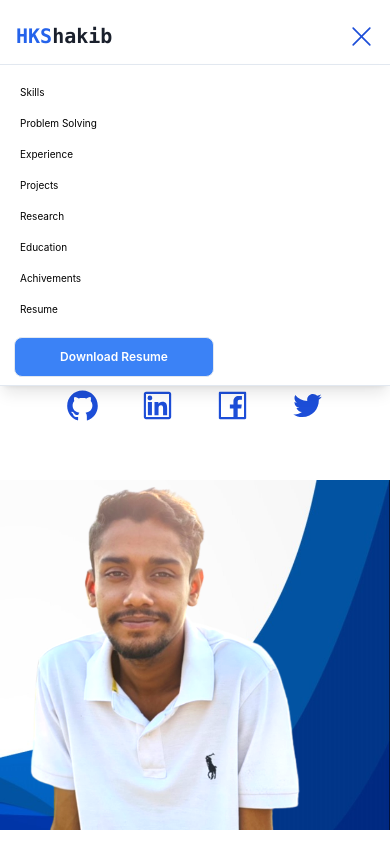
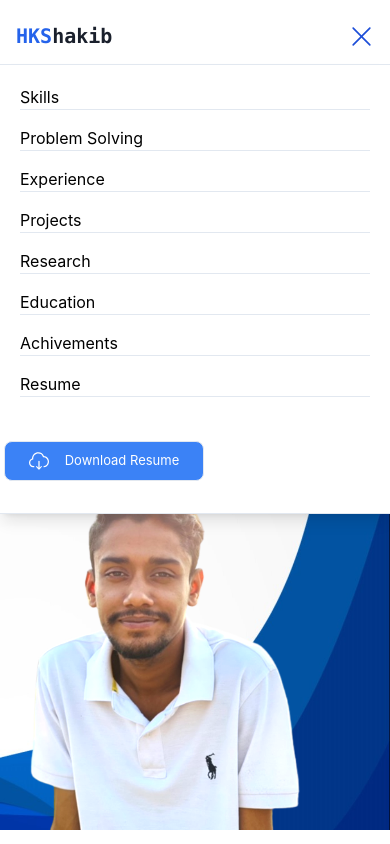
Before and after one commit to hkshakib/portfolio, a React (Create React App) app: page / in a window 390 px wide. Both pictures are taken after a click on the button 361 px from the left and 36 px from the top of the page. Shown: the top 844 px of the page. Built offline with nearby package versions, Linux system fonts and the light colour scheme; no server answers; some icons are missing; what tailwindcss-font-inter would draw is missing.

Commit message:
feat: added Download icon

```diff
--- a/src/components/Navbar.jsx
+++ b/src/components/Navbar.jsx
@@ -4,6 +4,7 @@ import { Link, scroller } from "react-scroll";
 
 import { motion } from "framer-motion";
 import { RxCross1 } from "react-icons/rx";
+import { SlCloudDownload } from "react-icons/sl";
 import CV from "../static/Resume.pdf";
 
 function Navbar() {
@@ -266,12 +267,12 @@ function Navbar() {
           initial={{ opacity: 0, y: -20 }}
           animate={{ opacity: menuOpen ? 1 : 0, y: menuOpen ? 0 : -20 }}
         >
-          <ul className="flex flex-col gap-4 text-[10px] text-black transition-all duration-500 ease-in p-4">
+          <ul className="flex flex-col gap-4 text-[16px] text-black transition-all duration-500 ease-in p-4">
             <li
               className={
                 activeSection === "skills"
-                  ? "text-blue-600"
-                  : "hover:text-blue-600 cursor-pointer"
+                  ? "text-blue-600 border-b-[1px]"
+                  : "hover:text-blue-600 cursor-pointer border-b-[1px]"
               }
             >
               <a href="#skills" onClick={() => setMenuOpen(!menuOpen)}>
@@ -281,8 +282,8 @@ function Navbar() {
             <li
               className={
                 activeSection === "problem-solving"
-                  ? "text-blue-600"
-                  : "hover:text-blue-600 cursor-pointer"
+                  ? "text-blue-600 border-b-[1px]"
+                  : "hover:text-blue-600 cursor-pointer border-b-[1px]"
               }
             >
               <a href="#problem-solving" onClick={() => setMenuOpen(!menuOpen)}>
@@ -292,8 +293,8 @@ function Navbar() {
             <li
               className={
                 activeSection === "experience"
-                  ? "text-blue-600"
-                  : "hover:text-blue-600 cursor-pointer"
+                  ? "text-blue-600 border-b-[1px]"
+                  : "hover:text-blue-600 cursor-pointer border-b-[1px]"
               }
             >
               <a href="#experience" onClick={() => setMenuOpen(!menuOpen)}>
@@ -303,8 +304,8 @@ function Navbar() {
             <li
               className={
                 activeSection === "projects"
-                  ? "text-blue-600"
-                  : "hover:text-blue-600 cursor-pointer"
+                  ? "text-blue-600 border-b-[1px]"
+                  : "hover:text-blue-600 cursor-pointer border-b-[1px]"
               }
             >
               <a href="#projects" onClick={() => setMenuOpen(!menuOpen)}>
@@ -314,8 +315,8 @@ function Navbar() {
             <li
               className={
                 activeSection === "research"
-                  ? "text-blue-600"
-                  : "hover:text-blue-600 cursor-pointer"
+                  ? "text-blue-600 border-b-[1px]"
+                  : "hover:text-blue-600 cursor-pointer border-b-[1px]"
               }
             >
               <a href="#research" onClick={() => setMenuOpen(!menuOpen)}>
@@ -325,8 +326,8 @@ function Navbar() {
             <li
               className={
                 activeSection === "education"
-                  ? "text-blue-600"
-                  : "hover:text-blue-600 cursor-pointer"
+                  ? "text-blue-600 border-b-[1px]"
+                  : "hover:text-blue-600 cursor-pointer border-b-[1px]"
               }
             >
               <a href="#education" onClick={() => setMenuOpen(!menuOpen)}>
@@ -336,8 +337,8 @@ function Navbar() {
             <li
               className={
                 activeSection === "achivements"
-                  ? "text-blue-600"
-                  : "hover:text-blue-600 cursor-pointer"
+                  ? "text-blue-600 border-b-[1px]"
+                  : "hover:text-blue-600 cursor-pointer border-b-[1px]"
               }
             >
               <a href="#achivements" onClick={() => setMenuOpen(!menuOpen)}>
@@ -347,8 +348,8 @@ function Navbar() {
             <li
               className={
                 activeSection === "resume"
-                  ? "text-blue-600"
-                  : "hover:text-blue-600 cursor-pointer"
+                  ? "text-blue-600 border-b-[1px]"
+                  : "hover:text-blue-600 cursor-pointer border-b-[1px]"
               }
             >
               <a href="#resume" onClick={() => setMenuOpen(!menuOpen)}>
@@ -362,8 +363,11 @@ function Navbar() {
             rel="noopener noreferrer"
             className="mx-[10px]"
           >
-            <button className="border h-[40px] w-[200px]  my-1 rounded-lg bg-blue-500 text-white font-semibold hover:bg-blue-400 hover:shadow-lg text-[12px]">
-              Download Resume
+            <button className="flex justify-center items-center border h-[40px] w-[200px]  my-1 rounded-lg bg-blue-500 text-white hover:bg-blue-400 hover:shadow-lg text-[13px]">
+              <span className="flex gap-4 justify-center items-center">
+                <SlCloudDownload className="w-5 h-5"/>
+                <span>Download Resume</span>
+              </span>
             </button>
           </a>
         </motion.div>
```
